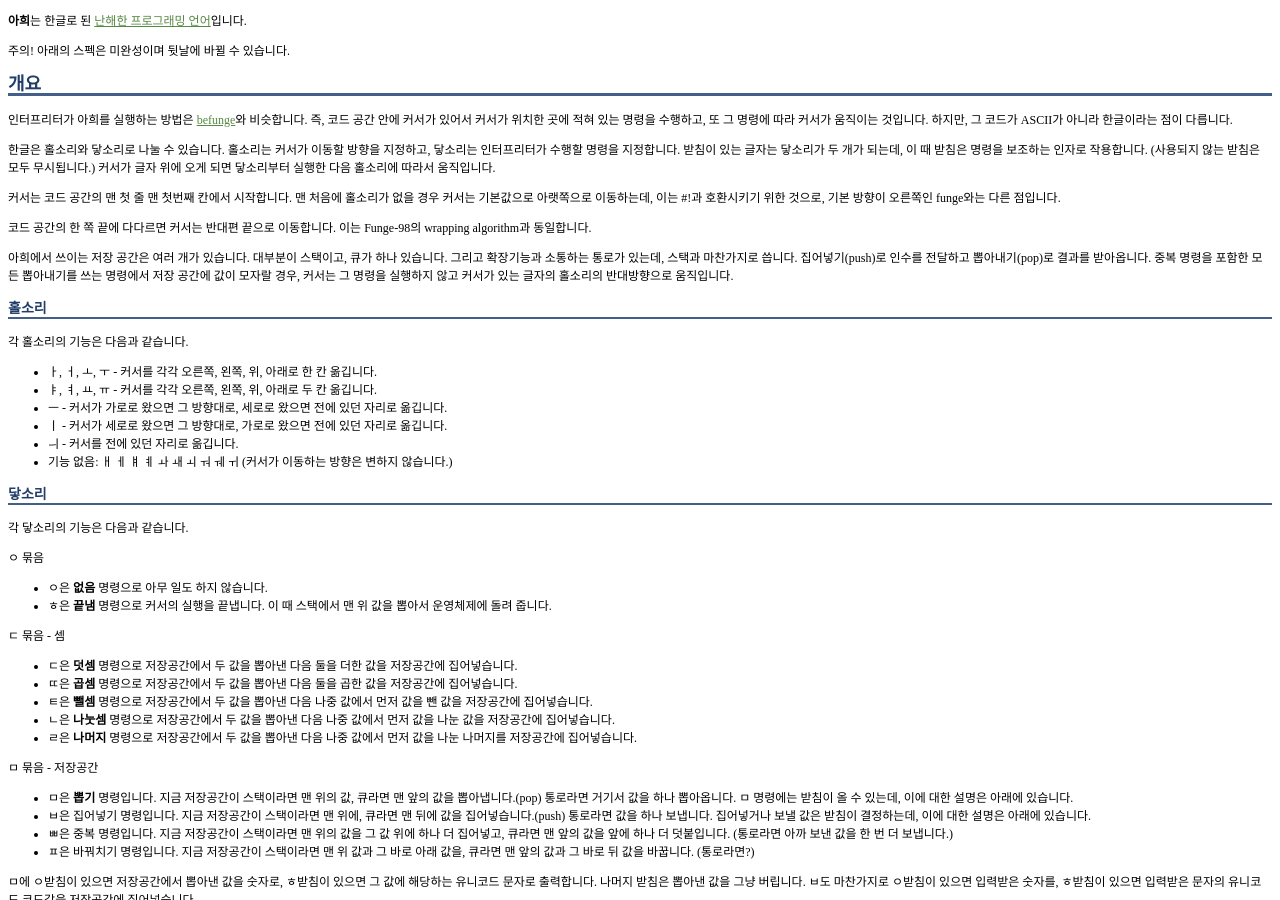
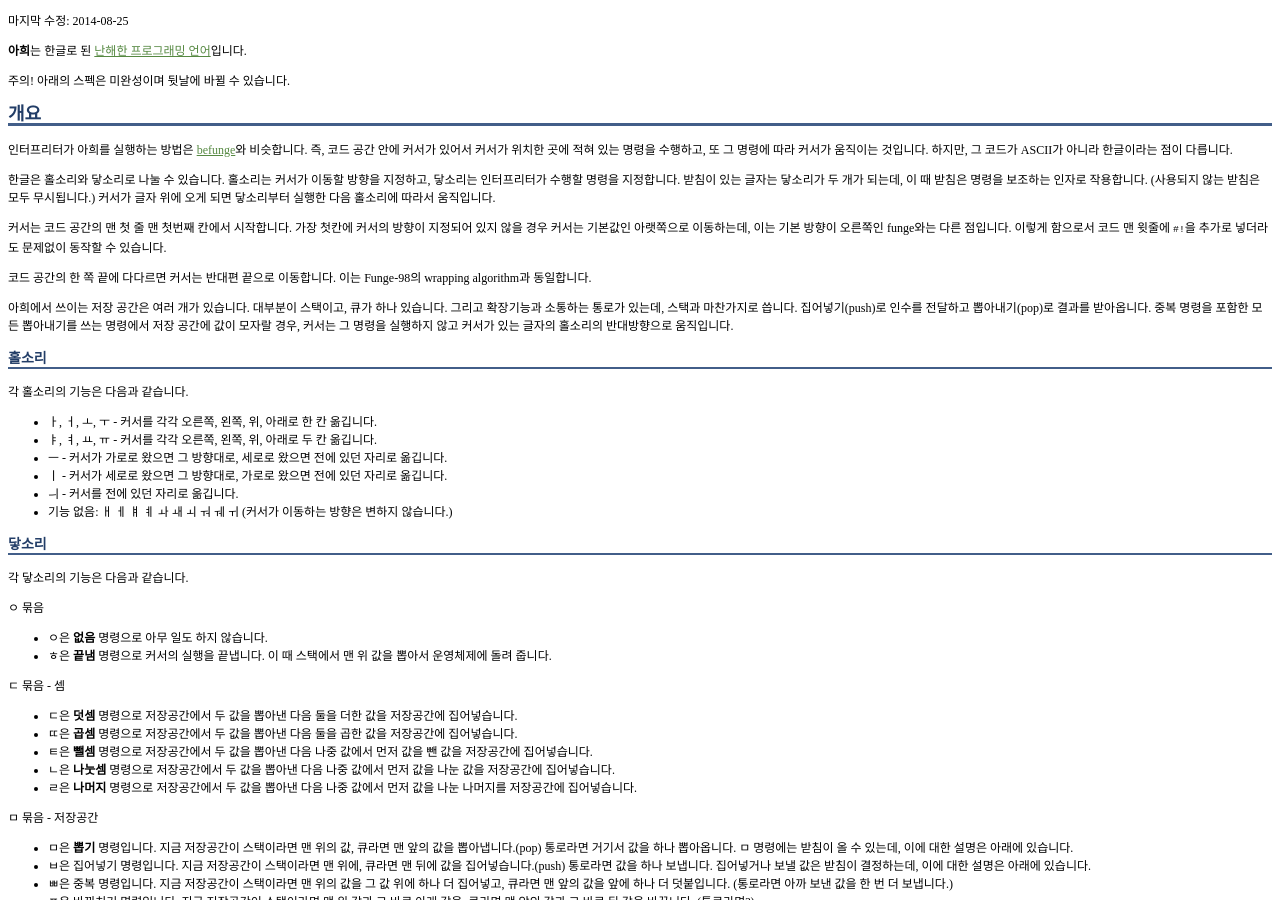
Before and after one commit to aheui/aheui.github.io, a Jekyll site: the page built from _posts/2006-10-27-specification.ko.markdown, in a window 1280 px wide and 900 px high. Built offline with Jekyll 4.4.1, drawn with Linux system fonts in a browser that asks for light colours.

```diff
--- a/_posts/2006-10-27-specification.ko.markdown
+++ b/_posts/2006-10-27-specification.ko.markdown
@@ -2,6 +2,8 @@
 layout: default
 title: 아희 스펙
 ---
+
+마지막 수정: 2014-08-25
 
 **아희**는 한글로 된 [난해한 프로그래밍 언어](http://ko.wikipedia.org/wiki/%EB%82%9C%ED%95%B4%ED%95%9C_%ED%94%84%EB%A1%9C%EA%B7%B8%EB%9E%98%EB%B0%8D_%EC%96%B8%EC%96%B4)입니다.
 
@@ -13,7 +15,7 @@ title: 아희 스펙
 
 한글은 홀소리와 닿소리로 나눌 수 있습니다. 홀소리는 커서가 이동할 방향을 지정하고, 닿소리는 인터프리터가 수행할 명령을 지정합니다. 받침이 있는 글자는 닿소리가 두 개가 되는데, 이 때 받침은 명령을 보조하는 인자로 작용합니다. (사용되지 않는 받침은 모두 무시됩니다.) 커서가 글자 위에 오게 되면 닿소리부터 실행한 다음 홀소리에 따라서 움직입니다.
 
-커서는 코드 공간의 맨 첫 줄 맨 첫번째 칸에서 시작합니다. 맨 처음에 홀소리가 없을 경우 커서는 기본값으로 아랫쪽으로 이동하는데, 이는 #!과 호환시키기 위한 것으로, 기본 방향이 오른쪽인 funge와는 다른 점입니다.
+커서는 코드 공간의 맨 첫 줄 맨 첫번째 칸에서 시작합니다. 가장 첫칸에 커서의 방향이 지정되어 있지 않을 경우 커서는 기본값인 아랫쪽으로 이동하는데, 이는 기본 방향이 오른쪽인 funge와는 다른 점입니다. 이렇게 함으로서 코드 맨 윗줄에 `#!`을 추가로 넣더라도 문제없이 동작할 수 있습니다.
 
 코드 공간의 한 쪽 끝에 다다르면 커서는 반대편 끝으로 이동합니다. 이는 Funge-98의 wrapping algorithm과 동일합니다.
 
```
Also changed, not shown: _posts/2006-10-27-specification.en.markdown (+6 -2 lines).
